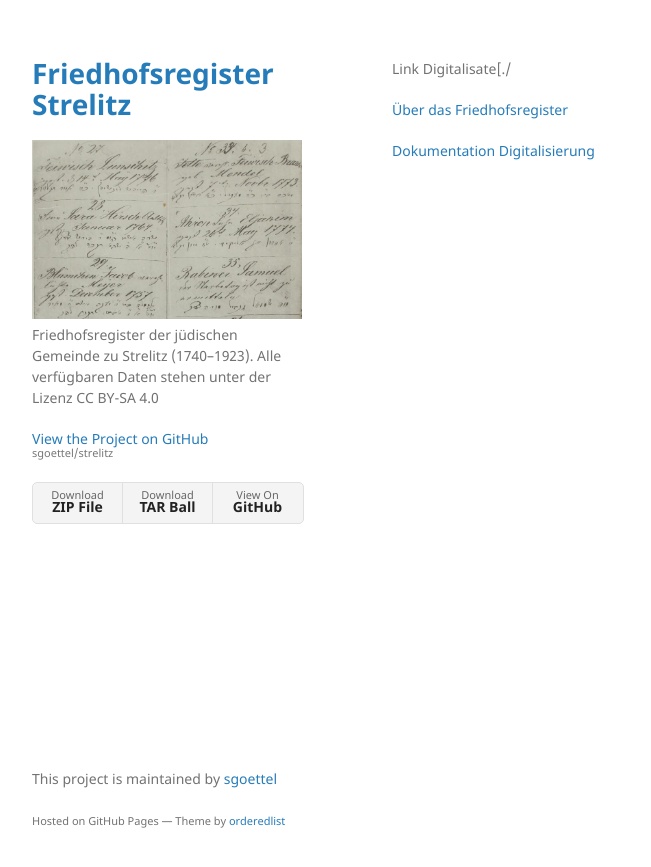
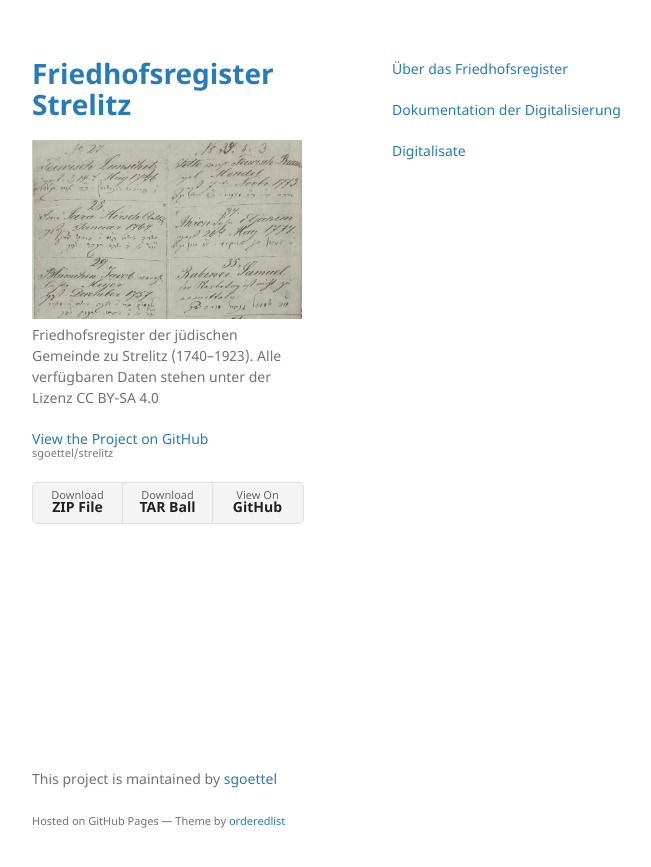
Before and after one commit to sgoettel/strelitz, a Jekyll site: the page built from index.md, in a window 1280 px wide. Shown: the top 867 px of the page, without its empty margins (178-829 px from the left). Built offline with Jekyll 4.4.1, drawn with Linux system fonts in a browser that asks for light colours.

Commit message:
update docu

```diff
--- a/index.md
+++ b/index.md
@@ -2,8 +2,8 @@
 layout: default
 ---
 
-Link Digitalisate[./
-
 [Über das Friedhofsregister](docs/about.md)
 
-[Dokumentation Digitalisierung](docs/dokumentation.md)
+[Dokumentation der Digitalisierung](docs/dokumentation.md)
+
+[Digitalisate](docs/digitalisate.md)
```
Also changed, not shown: docs/digitalisate.md (added, +7 -0 lines).
